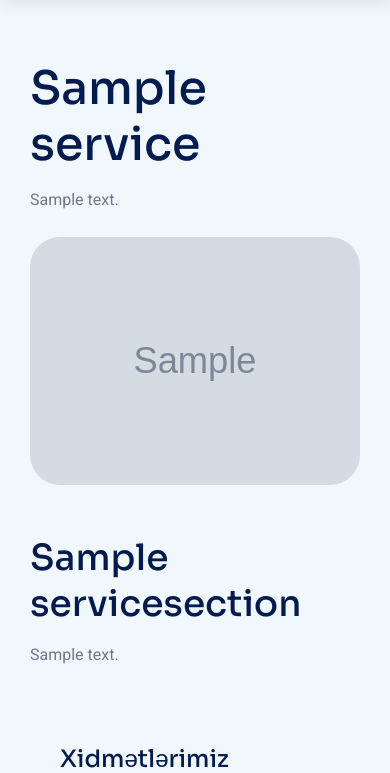
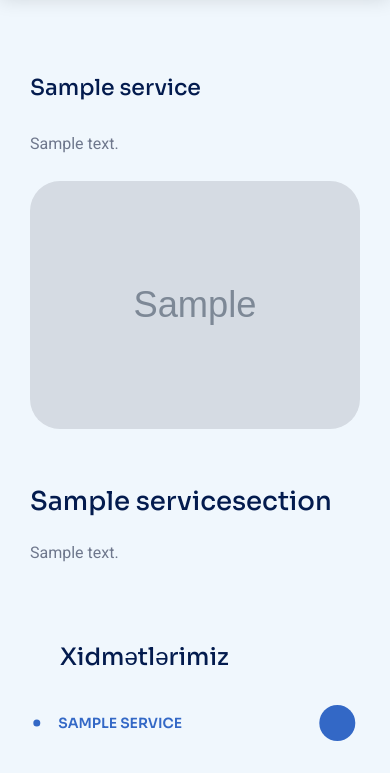
Before and after one commit to NicatDev/clinic_harmony, a Django app: a page that uses templates/service-details.html in a window 390 px wide. Shown: the part 90-863 px from the top of the page. Run offline with Django 5.2, Linux system fonts and the light colour scheme; tables that the repository leaves empty hold one stand-in row (values such as "Sample post"); grey boxes marked "Sample" are stand-in pictures; some libraries are stand-ins or nearby versions.

Commit message:
i hope it is last commit

```diff
--- a/static/css/style.css
+++ b/static/css/style.css
@@ -2643,3 +2643,24 @@ textarea.form-control{
 
     }
 }
+
+
+.service_section_title{
+    font-size:30px;
+}
+@media (max-width: 780px) {
+    .service_title{
+        font-size:22px;
+    }
+    .service_section_title{
+        font-size:26px;
+    }
+}
+@media (max-width: 340px) {
+    .service_title{
+        font-size:18px;
+    }
+    .service_section_title{
+        font-size:22px;
+    }
+}
--- a/templates/service-details.html
+++ b/templates/service-details.html
@@ -40,6 +40,9 @@
       <!-- Responsive CSS -->
       <link rel="stylesheet" href="{% static 'css/responsive.css' %}">
    </head>
+   <style>
+
+   </style>
    <body>
       <!-- Page Wrapper -->
       <div class="page-wrapper">
@@ -64,9 +67,8 @@
 							<div class="pbmit-entry-content">
 								<div class="pbmit-service_content">
 									<div class="pbmit-heading animation-style2">
-										<h1 class="mb-3">{{ service.title }}</h1>
+										<h1 class="mb-3 service_title">{{ service.title }}</h1>
 									</div>
-
 									<p>{{ service.content }}</p>
 								</div>
 								<div class="pbmit-service-feature-image">
@@ -77,7 +79,7 @@
 								{% for service in service.serviceSections.all %}
 								<div class="pbmit-service_content">
 									<div class="pbmit-heading animation-style2">
-										<h3 class="mb-3">{{ service.title }}</h3>
+										<h3 class="mb-3 service_section_title">{{ service.title }}</h3>
 									</div>
 
 									<p>{{ service.content }}</p>
```
